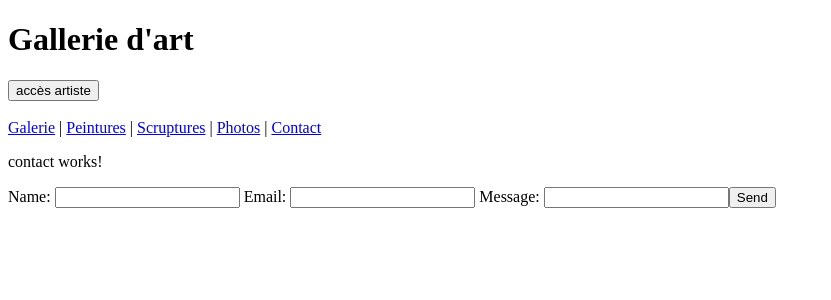
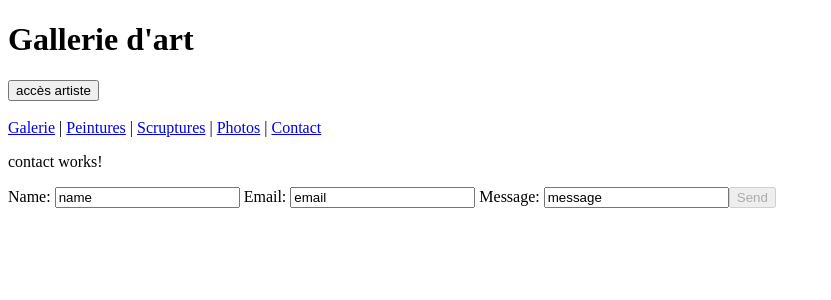
Before and after one commit to tyroger/GalerieArt, an Angular app: page /contact in a window 1280 px wide. Shown: the top 300 px of the page, without its empty margins (0-831 px from the left). Built offline with nearby package versions, Linux system fonts and the light colour scheme.

Commit message:
fixed some problems for the form

```diff
--- a/src/app/components/contact/contact.component.html
+++ b/src/app/components/contact/contact.component.html
@@ -1,7 +1,7 @@
 <p>contact works!</p>
-<!-- <ul *ngFor = "let msg of msgs">
+<ul *ngFor = "let msg of msgs">
     <li>{{msg.name}} - {{msg.email}} - {{ msg.message}}</li>
-</ul> -->
+</ul>
 
 <form [formGroup]="msgForm"  (ngSubmit)="addMsg()">
     <label>
@@ -17,5 +17,5 @@
         <input type="text" formControlName="message" />
     </label>
 
-    <button type="submit">Send</button>
+    <button type="submit" [disabled]="!msgForm.valid">Send</button>
 </form>
--- a/src/app/components/contact/contact.component.ts
+++ b/src/app/components/contact/contact.component.ts
@@ -1,5 +1,6 @@
 import { Component, OnInit } from '@angular/core';
-import { FormControl,FormGroup } from '@angular/forms';
+import { FormControl,FormGroup, Validators } from '@angular/forms';
+import MessageModel from './message.model';
 
 @Component({
   selector: 'app-contact',
@@ -10,13 +11,13 @@ export class ContactComponent implements OnInit {
 
   msgForm: FormGroup;
 
-  msgs:string[] = [];
+  msgs: MessageModel[] = [];
 
   constructor() {
     this.msgForm = new FormGroup({
-      name : new FormControl(''),
-      email : new FormControl(''),
-      message : new FormControl('')
+      name : new FormControl('name', Validators.required),
+      email : new FormControl('email', Validators.email),
+      message : new FormControl('message', Validators.required)
 
     })
   }
@@ -24,8 +25,13 @@ export class ContactComponent implements OnInit {
   ngOnInit(): void {
   }
 
+
+
   addMsg(){
     this.msgs.push(this.msgForm.value);
+    alert("Your message has been sent, thanks!");
+    console.log(this.msgForm.value);
+    console.log(this.msgs);
     this.msgForm.reset();
   }
 
--- /dev/null
+++ b/src/app/components/contact/message.model.ts
@@ -0,0 +1,5 @@
+export default interface MessageModel {
+    name: string
+    email: string
+    message: string
+}
```
